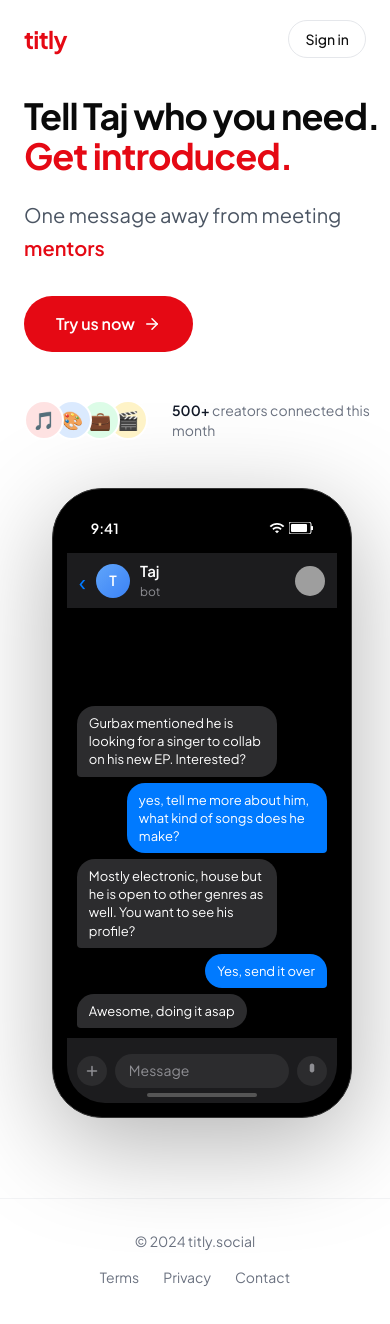
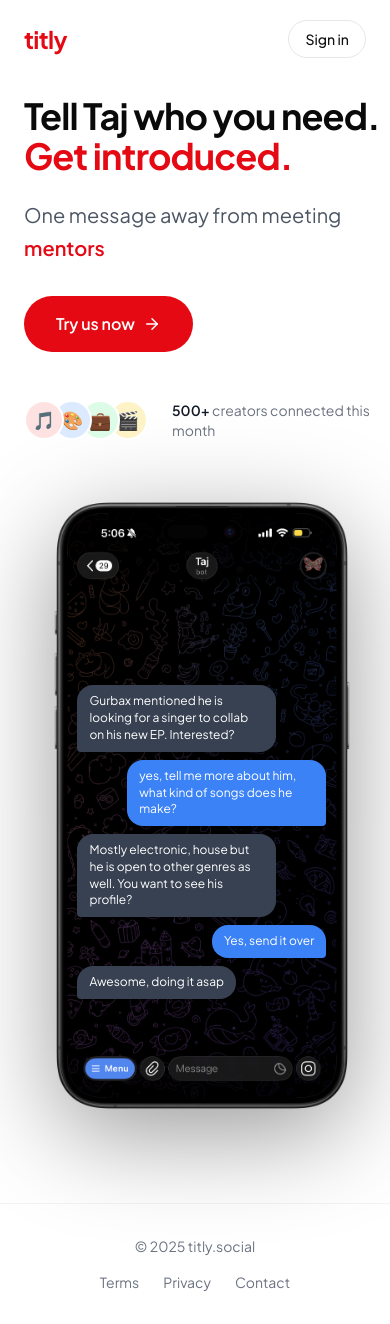
Before and after one commit to manpreetsethi92/titli-frontend, a React (Create React App) app: page / in a window 390 px wide. Built offline with nearby package versions, Linux system fonts and the light colour scheme; grey boxes are pictures that could not be loaded.

Commit message:
Use real iPhone mockup with message overlay

```diff
--- a/src/pages/LandingPage.jsx
+++ b/src/pages/LandingPage.jsx
@@ -73,244 +73,52 @@
     <div
       className="relative"
       style={{
-        width: '300px',
-        filter: 'drop-shadow(0 25px 50px rgba(0,0,0,0.3))',
+        width: '320px',
+        filter: 'drop-shadow(0 25px 50px rgba(0,0,0,0.4))',
       }}
     >
-      {/* iPhone Frame */}
+      {/* iPhone with Telegram screen - static image */}
+      <img
+        src="/phone-mockup.png"
+        alt="Taj on Telegram"
+        className="w-full h-auto"
+        style={{ display: 'block' }}
+      />
+
+      {/* Message bubbles overlay - positioned over the screen area */}
       <div
         style={{
-          background: '#000',
-          borderRadius: '50px',
-          padding: '14px',
-          border: '1px solid #333',
-        }}
-      >
-        {/* Screen */}
-        <div
-          style={{
-            background: '#000',
-            borderRadius: '38px',
-            height: '600px',
-            position: 'relative',
+          position: 'absolute',
+          top: '22%',
+          left: '8%',
+          right: '8%',
+          bottom: '18%',
+          display: 'flex',
+          flexDirection: 'column',
+          justifyContent: 'flex-end',
+          padding: '10px',
           overflow: 'hidden',
         }}
       >
-          {/* Dynamic Island */}
-          <div
-            style={{
-              position: 'absolute',
-              top: '14px',
-              left: '50%',
-              transform: 'translateX(-50%)',
-              width: '90px',
-              height: '26px',
-              borderRadius: '20px',
-              background: '#000',
-              zIndex: 30,
-            }}
-          />
-
-          {/* Status Bar */}
-          <div
-            style={{
-              position: 'absolute',
-              top: 0,
-              left: 0,
-              right: 0,
-              height: '50px',
-              display: 'flex',
-              alignItems: 'center',
-              justifyContent: 'space-between',
-              padding: '0 24px',
-              zIndex: 20,
-            }}
-          >
-            <span style={{ color: '#fff', fontSize: '14px', fontWeight: 600 }}>9:41</span>
-            <div style={{ display: 'flex', alignItems: 'center', gap: '4px' }}>
-              <svg width="16" height="16" fill="#fff" viewBox="0 0 24 24">
-                <path d="M1 9l2 2c4.97-4.97 13.03-4.97 18 0l2-2C16.93 2.93 7.08 2.93 1 9zm8 8l3 3 3-3c-1.65-1.66-4.34-1.66-6 0zm-4-4l2 2c2.76-2.76 7.24-2.76 10 0l2-2C15.14 9.14 8.87 9.14 5 13z"/>
-              </svg>
-              <svg width="24" height="12" fill="#fff" viewBox="0 0 24 12">
-                <rect x="0" y="0" width="22" height="12" rx="2" stroke="#fff" strokeWidth="1" fill="none"/>
-                <rect x="2" y="2" width="16" height="8" rx="1" fill="#fff"/>
-                <rect x="22" y="4" width="2" height="4" rx="0.5" fill="#fff"/>
-              </svg>
-            </div>
-          </div>
-
-          {/* Telegram Header */}
-          <div
-            style={{
-              position: 'absolute',
-              top: '50px',
-              left: 0,
-              right: 0,
-              height: '55px',
-              background: '#1c1c1e',
-              display: 'flex',
-              alignItems: 'center',
-              padding: '0 12px',
-              zIndex: 10,
-            }}
-          >
-            <div style={{ display: 'flex', alignItems: 'center', gap: '10px', width: '100%' }}>
-              <span style={{ color: '#007AFF', fontSize: '24px' }}>‹</span>
-              <div
-                style={{
-                  width: '34px',
-                  height: '34px',
-                  borderRadius: '50%',
-                  background: 'linear-gradient(135deg, #60a5fa, #3b82f6)',
-                  display: 'flex',
-                  alignItems: 'center',
-                  justifyContent: 'center',
-                  color: '#fff',
-                  fontSize: '14px',
-                  fontWeight: 600,
-                }}
-              >
-                T
-              </div>
-              <div style={{ flex: 1 }}>
-                <div style={{ color: '#fff', fontSize: '15px', fontWeight: 600 }}>Taj</div>
-                <div style={{ color: '#8e8e93', fontSize: '12px' }}>bot</div>
-              </div>
-              <div
-                style={{
-                  width: '30px',
-                  height: '30px',
-                  borderRadius: '50%',
-                  overflow: 'hidden',
-                }}
-              >
-                <img
-                  src="https://images.unsplash.com/photo-1494790108377-be9c29b29330?w=64&h=64&fit=crop&crop=face"
-                  alt="Profile"
-                  style={{ width: '100%', height: '100%', objectFit: 'cover' }}
-                />
-              </div>
-            </div>
-          </div>
-
-          {/* Chat Background */}
-          <div
-            style={{
-              position: 'absolute',
-              top: '105px',
-              left: 0,
-              right: 0,
-              bottom: '65px',
-              background: '#000',
-            }}
-          >
-            {/* Messages Container */}
-            <div
-              style={{
-                position: 'absolute',
-                bottom: '10px',
-                left: '10px',
-                right: '10px',
-                display: 'flex',
-                flexDirection: 'column',
-                gap: '6px',
-              }}
-            >
+        <div style={{ display: 'flex', flexDirection: 'column', gap: '8px' }}>
           {visibleMessages.map((msg, idx) => (
             <div
               key={`${convoIndex}-${idx}`}
               style={{
                 maxWidth: '80%',
                 padding: '8px 12px',
-                    fontSize: '13px',
+                fontSize: '12px',
                 lineHeight: 1.4,
                 color: '#fff',
                 alignSelf: msg.sender === 'user' ? 'flex-end' : 'flex-start',
-                    backgroundColor: msg.sender === 'user' ? '#007AFF' : '#2c2c2e',
-                    borderRadius: msg.sender === 'user' ? '18px 18px 4px 18px' : '18px 18px 18px 4px',
+                backgroundColor: msg.sender === 'user' ? '#3B82F6' : '#374151',
+                borderRadius: msg.sender === 'user' ? '16px 16px 4px 16px' : '16px 16px 16px 4px',
+                boxShadow: '0 2px 4px rgba(0,0,0,0.2)',
               }}
             >
               {msg.text}
             </div>
           ))}
-            </div>
-          </div>
-
-          {/* Input Bar */}
-          <div
-            style={{
-              position: 'absolute',
-              bottom: 0,
-              left: 0,
-              right: 0,
-              height: '65px',
-              background: '#1c1c1e',
-              display: 'flex',
-              alignItems: 'center',
-              padding: '0 10px',
-              gap: '8px',
-            }}
-          >
-            <div
-              style={{
-                width: '30px',
-                height: '30px',
-                borderRadius: '50%',
-                background: '#2c2c2e',
-                display: 'flex',
-                alignItems: 'center',
-                justifyContent: 'center',
-              }}
-            >
-              <svg width="18" height="18" fill="none" stroke="#8e8e93" viewBox="0 0 24 24">
-                <path strokeLinecap="round" strokeLinejoin="round" strokeWidth={2} d="M12 6v6m0 0v6m0-6h6m-6 0H6" />
-              </svg>
-            </div>
-            <div
-              style={{
-                flex: 1,
-                height: '34px',
-                borderRadius: '17px',
-                background: '#2c2c2e',
-                display: 'flex',
-                alignItems: 'center',
-                padding: '0 14px',
-                color: '#8e8e93',
-                fontSize: '14px',
-              }}
-            >
-              Message
-            </div>
-            <div
-              style={{
-                width: '30px',
-                height: '30px',
-                borderRadius: '50%',
-                background: '#2c2c2e',
-                display: 'flex',
-                alignItems: 'center',
-                justifyContent: 'center',
-              }}
-            >
-              <svg width="18" height="18" fill="#8e8e93" viewBox="0 0 24 24">
-                <path d="M12 14c1.66 0 3-1.34 3-3V5c0-1.66-1.34-3-3-3S9 3.34 9 5v6c0 1.66 1.34 3 3 3z"/>
-              </svg>
-            </div>
-          </div>
-
-          {/* Home Indicator */}
-          <div
-            style={{
-              position: 'absolute',
-              bottom: '6px',
-              left: '50%',
-              transform: 'translateX(-50%)',
-              width: '110px',
-              height: '4px',
-              borderRadius: '2px',
-              background: '#555',
-            }}
-          />
         </div>
       </div>
     </div>
@@ -428,7 +236,7 @@
 
       <footer className="py-8 px-6 border-t border-gray-100 mt-20">
         <div className="max-w-7xl mx-auto flex flex-col md:flex-row items-center justify-between gap-4">
-          <p className="text-sm text-gray-500">© 2024 titly.social</p>
+          <p className="text-sm text-gray-500">© 2025 titly.social</p>
           <div className="flex items-center gap-6">
             <a href="#" className="text-sm text-gray-500 hover:text-gray-900">Terms</a>
             <a href="#" className="text-sm text-gray-500 hover:text-gray-900">Privacy</a>
```
Also changed, not shown: public/phone-mockup.png (added), 1 other file (tests, documents, lock files or other folders). Lines whose indentation alone changed are shown as unchanged.
